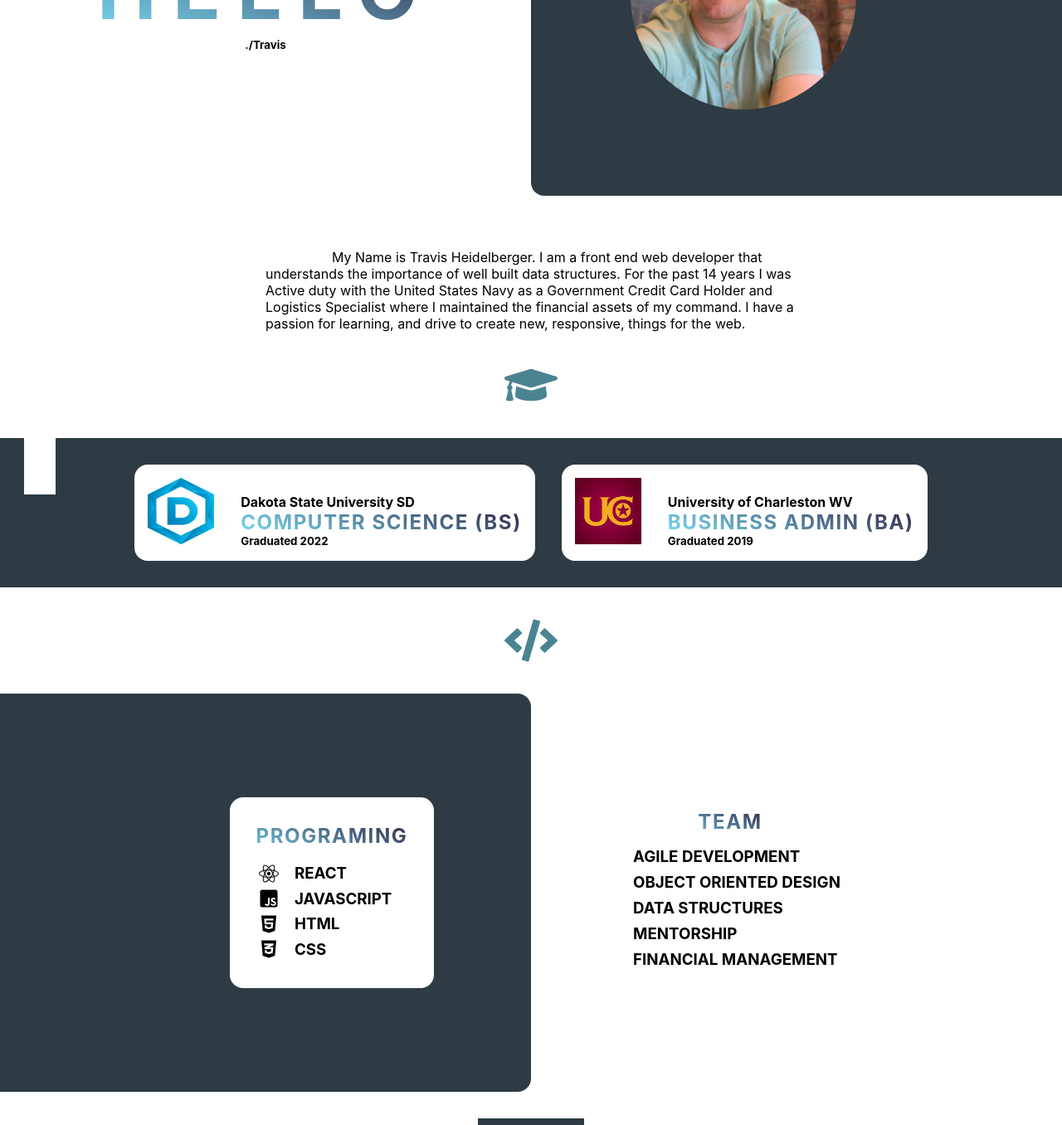
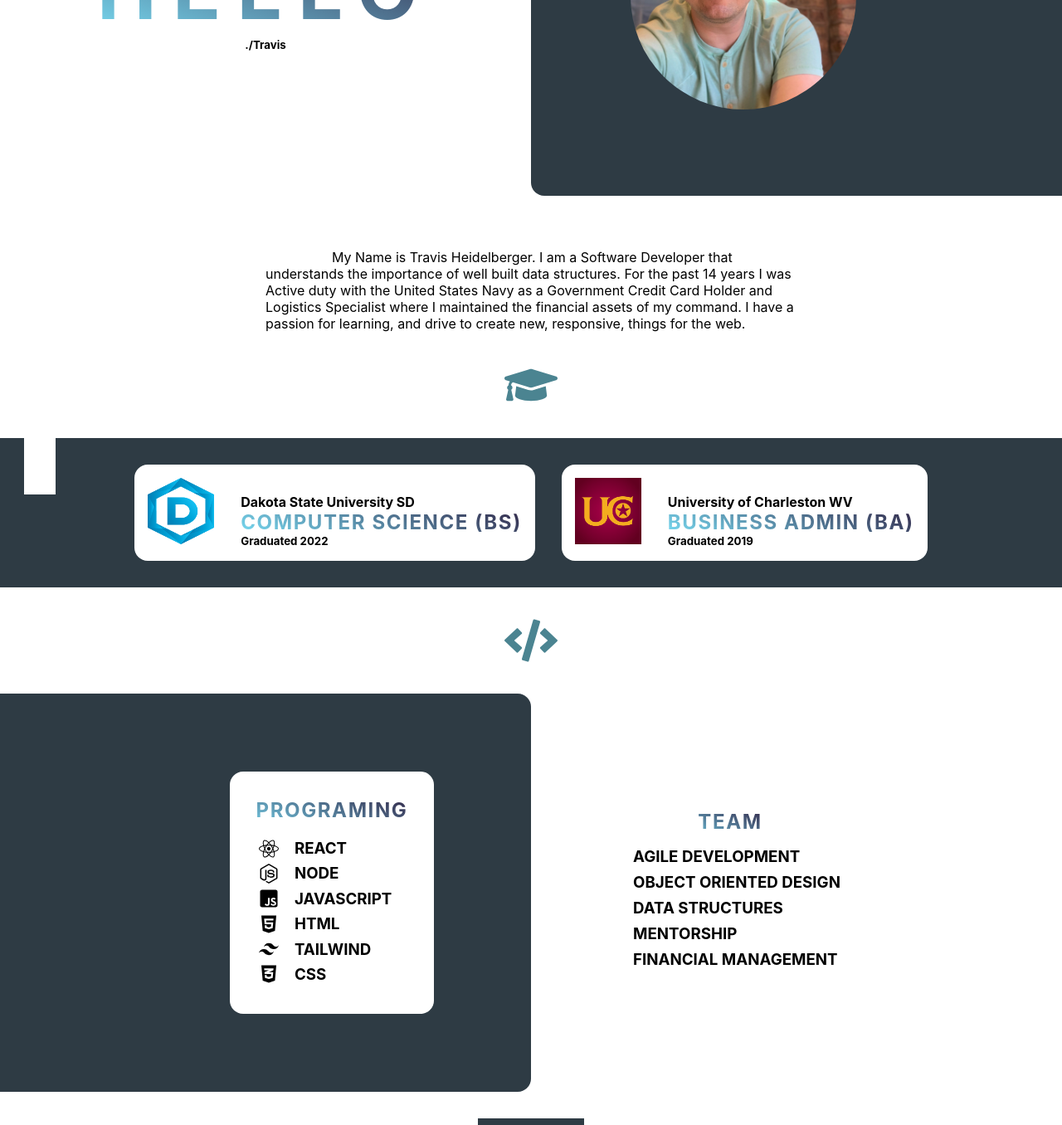
Before and after one commit to TravisAlanH/portfolionov2, a React (Create React App) app: page /about in a window 1280 px wide. Shown: the part 1044-2400 px from the top of the page at 83% size. Built offline with nearby package versions, Linux system fonts and the light colour scheme.

Commit message:
Update Resume.js
Update / Clean Resume

```diff
--- a/src/Resume.js
+++ b/src/Resume.js
@@ -1,4 +1,5 @@
-import { FaCss3Alt, FaHtml5, FaJsSquare, FaReact } from "react-icons/fa";
+import { FaCss3Alt, FaHtml5, FaJsSquare, FaReact, FaNodeJs } from "react-icons/fa";
+import { SiTailwindcss } from "react-icons/si";
 import DSU from "./Images/DSU_Logo.png";
 import UC from "./Images/UC_Logo.png";
 // import Amazon from "./Images/AmazonCloneImg.jpg";
@@ -46,7 +47,7 @@ let data = {
     },
   ],
   "AboutText":
-    "My Name is Travis Heidelberger. I am a front end web developer that understands the importance of well built data structures. For the past 14 years I was Active duty with the United States Navy as a Government Credit Card Holder and Logistics Specialist where I maintained the financial assets of my command. I have a passion for learning, and drive to create new, responsive, things for the web.",
+    "My Name is Travis Heidelberger. I am a Software Developer that understands the importance of well built data structures. For the past 14 years I was Active duty with the United States Navy as a Government Credit Card Holder and Logistics Specialist where I maintained the financial assets of my command. I have a passion for learning, and drive to create new, responsive, things for the web.",
 
   "HeaderLines": [
     {
@@ -82,12 +83,20 @@ let data = {
       "Name": "React",
     },
     {
+      "Icon": <FaNodeJs className="Icon" />,
+      "Name": "Node",
+    },
+    {
       "Icon": <FaJsSquare className="Icon" />,
       "Name": "JavaScript",
     },
     {
       "Icon": <FaHtml5 className="Icon" />,
       "Name": "HTML",
+    },
+    {
+      "Icon": <SiTailwindcss className="Icon" />,
+      "Name": "Tailwind",
     },
     {
       "Icon": <FaCss3Alt className="Icon" />,
@@ -135,7 +144,7 @@ let data = {
   },
   "Projects": [
     {
-      "Name": "Weather",
+      "Name": "WeatherWind.net",
       "Description": "Weather App using National Weather Service API, ReactJS Axios HTML Tailwind CSS Responsive",
       "Image": WeatherIMG,
       "GitHubLink": "https://github.com/TravisAlanH/weather",
@@ -149,8 +158,8 @@ let data = {
     //   "LiveLink": "https://voluble-liger-1d24bd.netlify.app/",
     // },
     {
-      "Name": "Event Search w/ Location",
-      "Description": "WORKING, Responsive Ticket Search using Ticket Master API, React, Axios, Cors, Tailwind, Location Data, Time Data",
+      "Name": "EventMaster",
+      "Description": "Responsive Ticket Search using Ticket Master API, React, Axios, Cors, Tailwind, Location Data, Time Data",
       "Image": TicketMaster,
       "GitHubLink": "https://github.com/TravisAlanH/ticketmaster",
       "LiveLink": "https://main--rainbow-starlight-b9b707.netlify.app/home",
@@ -171,7 +180,7 @@ let data = {
     // },
     {
       "Name": "Calender Events",
-      "Description": "WORKING PROJECT: Responsive Mobile First: Event App with Daily View: React / Tailwind",
+      "Description": "WORKING PROJECT: Responsive Mobile First: Event App with Daily View: React, Tailwind",
       "Image": Todo,
       "GitHubLink": "https://github.com/TravisAlanH/calender_events",
       "LiveLink": "https://musical-otter-c1a269.netlify.app/",
```
